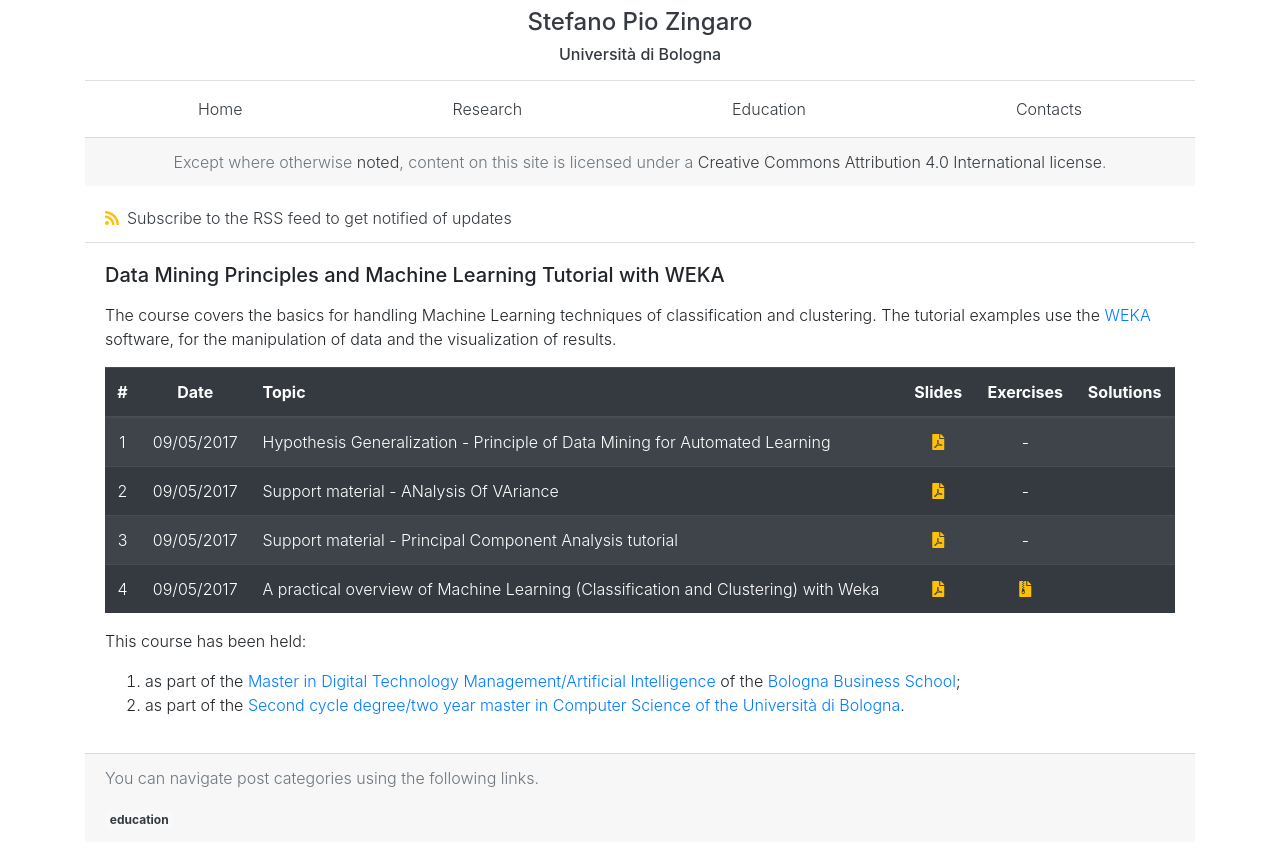
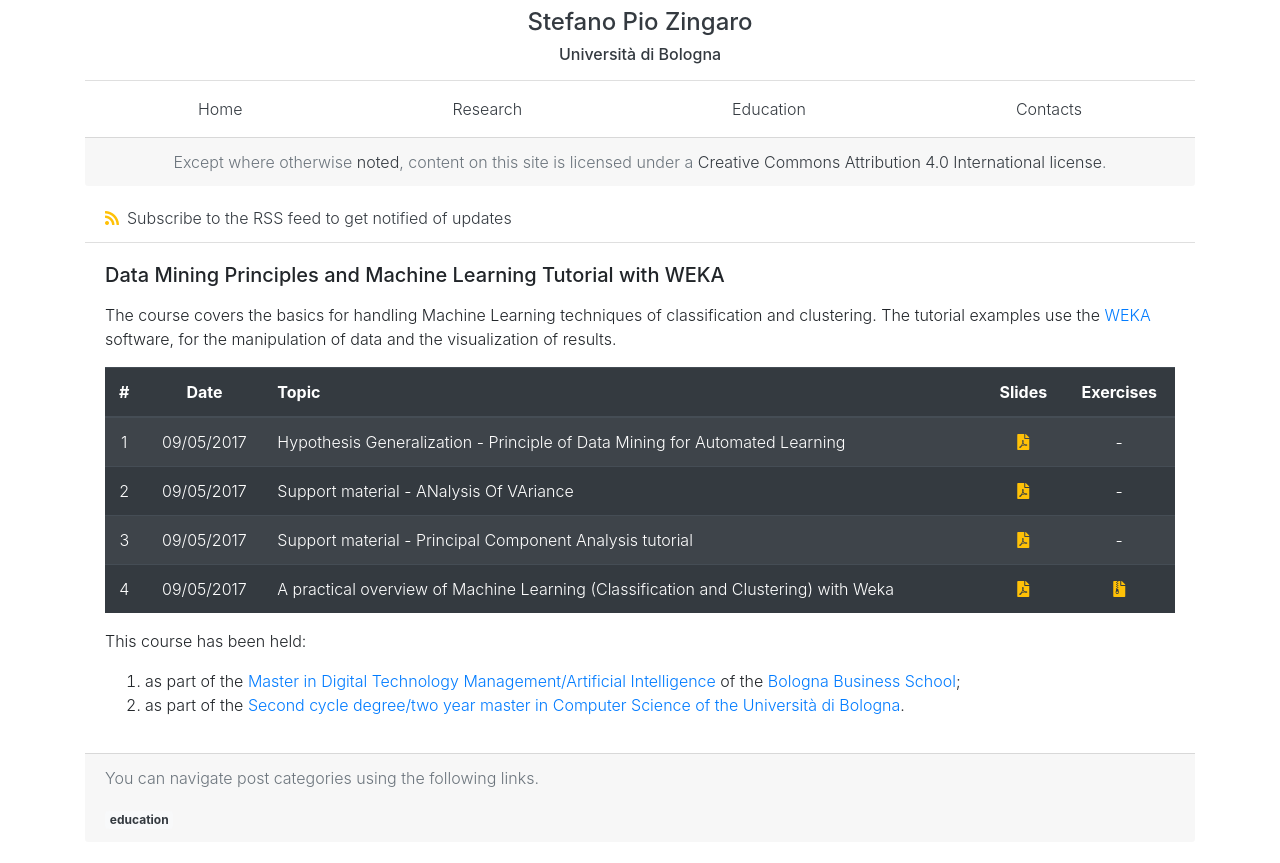
Before and after one commit to saltgz/saltgz.github.io, a Jekyll site: the page built from _posts/2017-05-09-tutorial-ml.md, in a window 1280 px wide. Shown: the top 863 px of the page. Built offline with Jekyll 4.4.1, drawn with Linux system fonts in a browser that asks for light colours; nearby versions of some CDN libraries.

Commit message:
fixing layout of ml lecture

```diff
--- a/_posts/2017-05-09-tutorial-ml.md
+++ b/_posts/2017-05-09-tutorial-ml.md
@@ -8,11 +8,11 @@ classification and clustering. The tutorial examples use the
 [WEKA](https://www.cs.waikato.ac.nz/ml/weka/) software, for the manipulation of
 data and the visualization of results.
 
-|  #  |    Date    | Topic                                                                              |                                                 Slides                                                  |         Exercises         | Solutions                                                                                                 |
-| :-: | :--------: | ---------------------------------------------------------------------------------- | :-----------------------------------------------------------------------------------------------------: | :-----------------------: | --------------------------------------------------------------------------------------------------------- |
-|  1  | 09/05/2017 | Hypothesis Generalization - Principle of Data Mining for Automated Learning        | [<i class="fas fa-file-pdf" title="PDF"></i>]({{ "/assets/teaching/slides/ai/001-Basic_Data_Mining.pdf" | prepend: site.baseurl }}) | -                                                                                                         |
-|  2  | 09/05/2017 | Support material - ANalysis Of VAriance                                            |      [<i class="fas fa-file-pdf" title="PDF"></i>]({{ "/assets/teaching/slides/ai/001_a-ANOVA.pdf"      | prepend: site.baseurl }}) | -                                                                                                         |
-|  3  | 09/05/2017 | Support material - Principal Component Analysis tutorial                           |       [<i class="fas fa-file-pdf" title="PDF"></i>]({{ "/assets/teaching/slides/ai/001_b-PCA.pdf"       | prepend: site.baseurl }}) | -                                                                                                         |
+|  #  |    Date    | Topic                                                                              |                                                 Slides                                                  |         Exercises         |
+| :-: | :--------: | ---------------------------------------------------------------------------------- | :-----------------------------------------------------------------------------------------------------: | :-----------------------: |
+|  1  | 09/05/2017 | Hypothesis Generalization - Principle of Data Mining for Automated Learning        | [<i class="fas fa-file-pdf" title="PDF"></i>]({{ "/assets/teaching/slides/ai/001-Basic_Data_Mining.pdf" | prepend: site.baseurl }}) | - |
+|  2  | 09/05/2017 | Support material - ANalysis Of VAriance                                            |      [<i class="fas fa-file-pdf" title="PDF"></i>]({{ "/assets/teaching/slides/ai/001_a-ANOVA.pdf"      | prepend: site.baseurl }}) | - |
+|  3  | 09/05/2017 | Support material - Principal Component Analysis tutorial                           |       [<i class="fas fa-file-pdf" title="PDF"></i>]({{ "/assets/teaching/slides/ai/001_b-PCA.pdf"       | prepend: site.baseurl }}) | - |
 |  4  | 09/05/2017 | A practical overview of Machine Learning (Classification and Clustering) with Weka |      [<i class="fas fa-file-pdf" title="PDF"></i>]({{ "/assets/teaching/slides/ai/002-ML_Weka.pdf"      | prepend: site.baseurl }}) | [<i class="fas fa-file-archive" title="ZIP"></i>]({{ "/assets/teaching/esercizi/weka/spz_ml_exercise.zip" | prepend: site.baseurl }}) |
 
 This course has been held:
```
